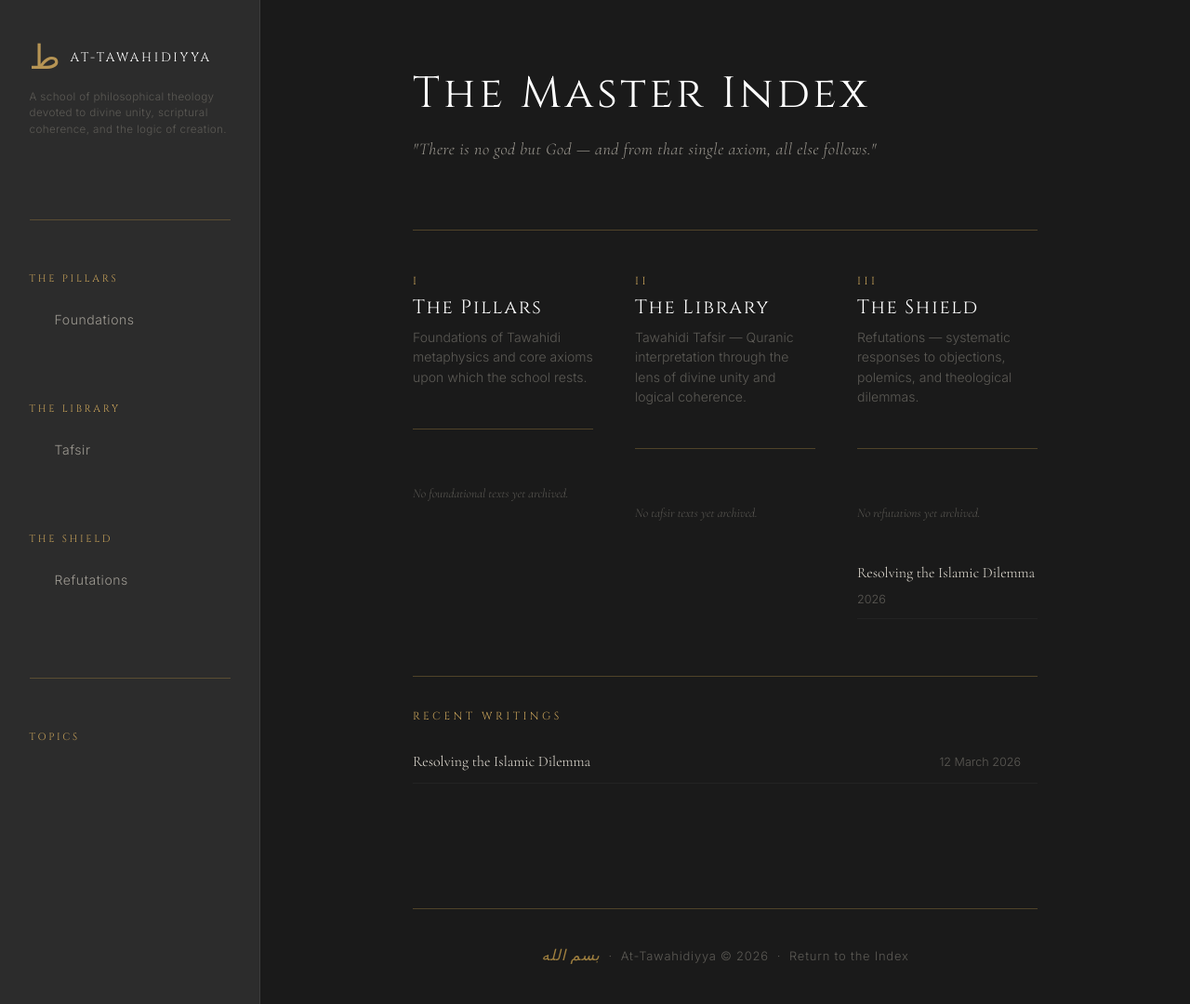
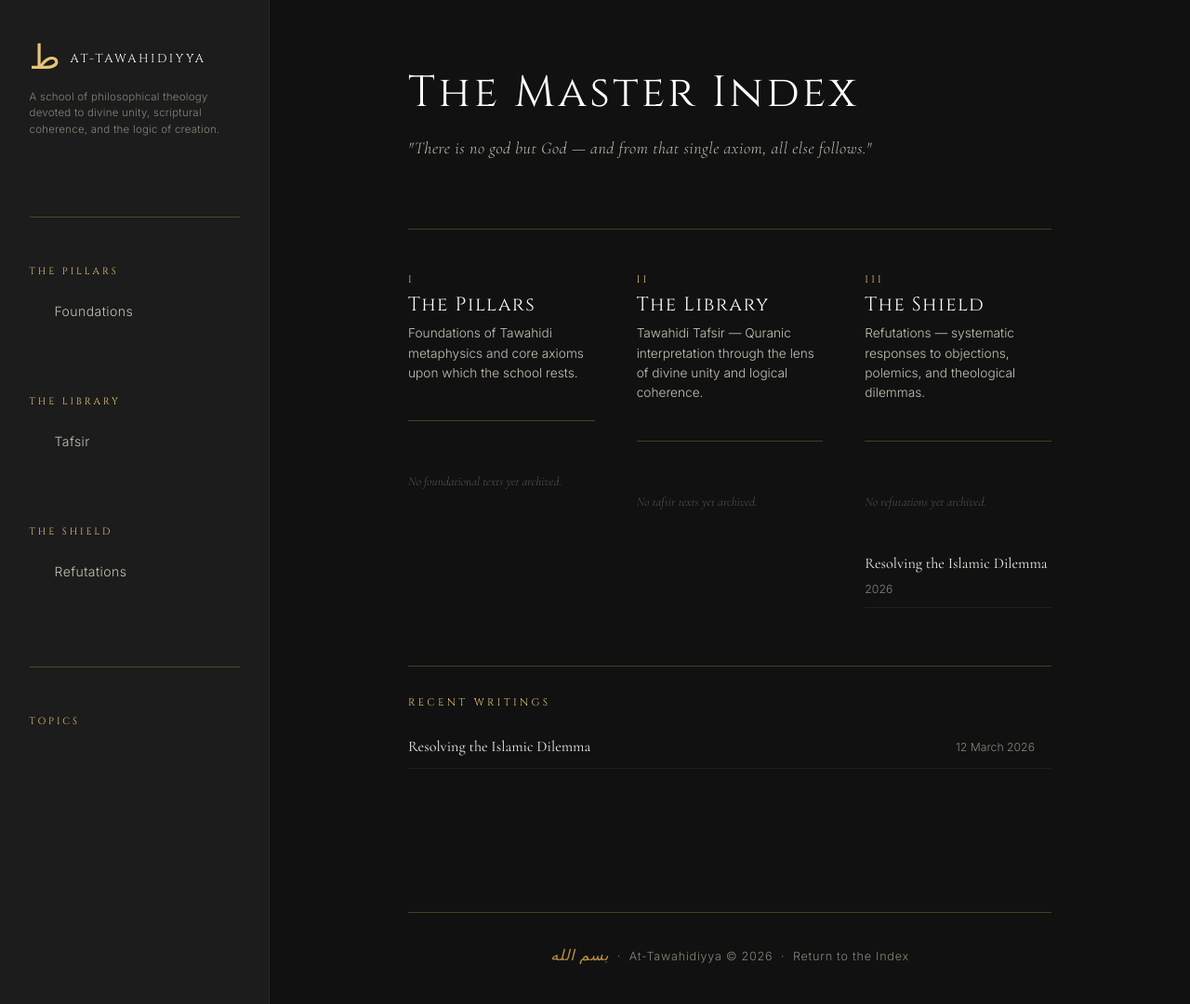
Before and after one commit to Tawhidi-Suleyman/Al-Tawhidiyya, a Jekyll site: the page built from index.md, in a window 1280 px wide and 1080 px high. Shown: the whole window at 93% size. Built offline with Jekyll 4.4.1, drawn with Linux system fonts in a browser that asks for light colours.

Commit message:
Update style.scss

```diff
--- a/assets/css/style.scss
+++ b/assets/css/style.scss
@@ -2,41 +2,41 @@
 ---
 
 /* ═══════════════════════════════════════════════════
-   AT-TAWAHIDIYYA — MASTER STYLESHEET
-   "High-Tech Prophet" · Scholarly Minimalism
+   AT-TAWAHIDIYYA — MASTER STYLESHEET v2
+   High Contrast · High-Tech Prophet · Scholarly
    ═══════════════════════════════════════════════════ */
 
-/* ── DESIGN TOKENS ──────────────────────────────── */
 :root {
-  --charcoal:       #1a1a1a;
-  --charcoal-mid:   #2c2c2c;
-  --charcoal-soft:  #3d3d3d;
-  --gold:           #c5a059;
-  --gold-dim:       #a0803f;
-  --gold-glow:      rgba(197, 160, 89, 0.12);
+  --charcoal:       #111111;
+  --charcoal-mid:   #1c1c1c;
+  --charcoal-soft:  #2a2a2a;
+  --charcoal-hover: #333333;
+  --gold:           #d4aa60;
+  --gold-bright:    #e8c478;
+  --gold-dim:       #b8923e;
+  --gold-glow:      rgba(212, 170, 96, 0.10);
   --white:          #ffffff;
-  --off-white:      #f5f2ec;
-  --text-primary:   #e8e3d9;
-  --text-secondary: #9e9a92;
-  --text-muted:     #5c5a55;
-  --sidebar-width:  280px;
+  --off-white:      #f0ece3;
+  --text-primary:   #f0ece3;
+  --text-secondary: #c8c2b4;
+  --text-muted:     #8a8478;
+  --text-faint:     #5a5650;
+  --sidebar-width:  290px;
   --font-display:   'Cinzel', 'Trajan Pro', serif;
-  --font-body:      'Cormorant Garamond', 'Garamond', Georgia, serif;
+  --font-body:      'Cormorant Garamond', Georgia, serif;
   --font-ui:        'Inter', system-ui, sans-serif;
-  --transition:     all 0.2s ease;
+  --transition:     all 0.18s ease;
+  --radius:         2px;
 }
 
-/* ── RESET & BASE ───────────────────────────────── */
-*, *::before, *::after {
-  box-sizing: border-box;
-  margin: 0;
-  padding: 0;
-}
+/* ── RESET ──────────────────────────────────────── */
+*, *::before, *::after { box-sizing: border-box; margin: 0; padding: 0; }
 
 html {
   font-size: 18px;
   scroll-behavior: smooth;
   -webkit-font-smoothing: antialiased;
+  -moz-osx-font-smoothing: grayscale;
 }
 
 body {
@@ -49,19 +49,11 @@ body {
   line-height: 1.75;
 }
 
-/* ── SCROLLBAR ──────────────────────────────────── */
 ::-webkit-scrollbar { width: 4px; }
 ::-webkit-scrollbar-track { background: var(--charcoal); }
-::-webkit-scrollbar-thumb {
-  background: var(--gold-dim);
-  border-radius: 2px;
-}
+::-webkit-scrollbar-thumb { background: var(--gold-dim); border-radius: 2px; }
 
-/* ── SELECTION ──────────────────────────────────── */
-::selection {
-  background: var(--gold);
-  color: var(--charcoal);
-}
+::selection { background: var(--gold); color: var(--charcoal); }
 
 /* ════════════════════════════════════════════════
    SIDEBAR
@@ -72,20 +64,15 @@ body {
   background-color: var(--charcoal-mid);
   border-right: 1px solid var(--charcoal-soft);
   position: fixed;
-  top: 0;
-  left: 0;
+  top: 0; left: 0;
   overflow-y: auto;
   padding: 2.5rem 1.75rem;
   display: flex;
   flex-direction: column;
-  gap: 0;
   z-index: 100;
 }
 
-/* Sidebar header */
-.sidebar-header {
-  margin-bottom: 1.5rem;
-}
+.sidebar-header { margin-bottom: 1.5rem; }
 
 .site-title-link {
   display: flex;
@@ -96,16 +83,15 @@ body {
 }
 
 .site-glyph {
-  font-family: 'Cormorant Garamond', serif;
+  font-family: var(--font-body);
   font-size: 2rem;
-  color: var(--gold);
+  color: var(--gold-bright);
   line-height: 1;
-  opacity: 0.9;
 }
 
 .site-title {
   font-family: var(--font-display);
-  font-size: 0.75rem;
+  font-size: 0.72rem;
   letter-spacing: 0.2em;
   color: var(--white);
   text-transform: uppercase;
@@ -114,14 +100,105 @@ body {
 
 .site-tagline {
   font-family: var(--font-ui);
-  font-size: 0.65rem;
+  font-size: 0.64rem;
   color: var(--text-muted);
-  line-height: 1.5;
-  letter-spacing: 0.03em;
+  line-height: 1.55;
+  letter-spacing: 0.02em;
   margin-top: 0.25rem;
 }
 
-/* Navigation sections */
+/* ── SEARCH BAR ─────────────────────────────────── */
+.search-container {
+  margin: 1rem 0 0.5rem;
+  position: relative;
+}
+
+#search-input {
+  width: 100%;
+  background: var(--charcoal-soft);
+  border: 1px solid var(--charcoal-hover);
+  border-radius: var(--radius);
+  color: var(--text-primary);
+  font-family: var(--font-ui);
+  font-size: 0.72rem;
+  font-weight: 300;
+  letter-spacing: 0.04em;
+  padding: 0.5rem 0.75rem 0.5rem 2rem;
+  outline: none;
+  transition: var(--transition);
+
+  &::placeholder { color: var(--text-faint); }
+
+  &:focus {
+    border-color: var(--gold-dim);
+    background: var(--charcoal-hover);
+    box-shadow: 0 0 0 2px rgba(212, 170, 96, 0.12);
+  }
+}
+
+.search-icon {
+  position: absolute;
+  left: 0.6rem;
+  top: 50%;
+  transform: translateY(-50%);
+  color: var(--text-faint);
+  font-size: 0.72rem;
+  pointer-events: none;
+}
+
+#search-results {
+  position: absolute;
+  top: calc(100% + 4px);
+  left: 0; right: 0;
+  background: var(--charcoal-mid);
+  border: 1px solid var(--charcoal-soft);
+  border-radius: var(--radius);
+  z-index: 200;
+  max-height: 320px;
+  overflow-y: auto;
+  display: none;
+
+  &:not(:empty) { display: block; }
+
+  li {
+    list-style: none;
+    border-bottom: 1px solid var(--charcoal-soft);
+
+    &:last-child { border-bottom: none; }
+
+    a {
+      display: block;
+      padding: 0.6rem 0.85rem;
+      font-family: var(--font-ui);
+      font-size: 0.72rem;
+      color: var(--text-secondary);
+      text-decoration: none;
+      border: none;
+      transition: var(--transition);
+
+      strong {
+        display: block;
+        color: var(--text-primary);
+        font-weight: 400;
+        margin-bottom: 0.15rem;
+      }
+
+      span {
+        color: var(--text-muted);
+        font-size: 0.66rem;
+      }
+
+      &:hover {
+        background: var(--charcoal-hover);
+        color: var(--gold);
+
+        strong { color: var(--gold); }
+      }
+    }
+  }
+}
+
+/* ── NAV SECTIONS ───────────────────────────────── */
 .nav-section {
   margin-bottom: 1.5rem;
   padding-top: 1rem;
@@ -130,21 +207,16 @@ body {
 .nav-label {
   display: block;
   font-family: var(--font-display);
-  font-size: 0.6rem;
-  letter-spacing: 0.25em;
-  color: var(--gold);
+  font-size: 0.58rem;
+  letter-spacing: 0.28em;
+  color: var(--gold-bright);
   text-transform: uppercase;
-  margin-bottom: 0.6rem;
+  margin-bottom: 0.65rem;
 }
 
-.nav-section ul {
-  list-style: none;
-  padding: 0;
-}
+.nav-section ul { list-style: none; padding: 0; }
 
-.nav-section ul li {
-  margin-bottom: 0.15rem;
-}
+.nav-section ul li { margin-bottom: 0.1rem; }
 
 .nav-section ul li a {
   font-family: var(--font-ui);
@@ -152,26 +224,20 @@ body {
   font-weight: 300;
   color: var(--text-secondary);
   text-decoration: none;
-  letter-spacing: 0.04em;
+  letter-spacing: 0.03em;
+  display: block;
+  padding: 0.22rem 0;
   transition: var(--transition);
-  display: block;
-  padding: 0.2rem 0;
 
-  &:hover {
-    color: var(--gold);
-    padding-left: 0.4rem;
-  }
+  &:hover { color: var(--gold-bright); padding-left: 0.4rem; }
 }
 
 .nav-sub a {
-  font-size: 0.72rem !important;
+  font-size: 0.7rem !important;
   color: var(--text-muted) !important;
-  padding-left: 0.8rem !important;
+  padding-left: 0.75rem !important;
 
-  &:hover {
-    color: var(--gold) !important;
-    padding-left: 1.1rem !important;
-  }
+  &:hover { color: var(--gold) !important; padding-left: 1.1rem !important; }
 }
 
 /* Sidebar tag cloud */
@@ -181,6 +247,30 @@ body {
   gap: 0.4rem;
   padding-top: 0.5rem;
 }
+
+/* ── GOLD RULE ───────────────────────────────────── */
+hr, .gold-rule {
+  border: none;
+  border-top: 1px solid var(--gold-dim);
+  opacity: 0.35;
+  margin: 1.75rem 0;
+  position: relative;
+
+  &::after {
+    content: '◆';
+    position: absolute;
+    left: 50%;
+    top: 50%;
+    transform: translate(-50%, -50%);
+    background: var(--charcoal);
+    color: var(--gold-dim);
+    font-size: 0.45rem;
+    padding: 0 0.5rem;
+    opacity: 0.7;
+  }
+}
+
+.sidebar .gold-rule::after { background: var(--charcoal-mid); }
 
 /* ════════════════════════════════════════════════
    MAIN CONTENT
@@ -194,7 +284,7 @@ body {
 }
 
 .content-wrapper {
-  max-width: 780px;
+  max-width: 800px;
   margin: 0 auto;
   padding: 4rem 3rem 3rem;
   flex: 1;
@@ -202,49 +292,40 @@ body {
 }
 
 /* ════════════════════════════════════════════════
-   TYPOGRAPHY
+   TYPOGRAPHY — HIGH CONTRAST
    ════════════════════════════════════════════════ */
 h1, h2, h3, h4, h5, h6 {
   font-family: var(--font-display);
   font-weight: 400;
   color: var(--white);
-  line-height: 1.25;
+  line-height: 1.2;
   letter-spacing: 0.04em;
 }
 
-h1 { font-size: 2.2rem; margin-bottom: 1rem; }
-h2 { font-size: 1.5rem; margin-bottom: 0.75rem; margin-top: 2.5rem; }
-h3 { font-size: 1.2rem; margin-bottom: 0.5rem; margin-top: 2rem; color: var(--gold); }
-h4 { font-size: 1rem; margin-top: 1.5rem; color: var(--text-secondary); letter-spacing: 0.08em; }
+h1 { font-size: 2.3rem; margin-bottom: 1rem; }
+h2 { font-size: 1.5rem; margin-bottom: 0.75rem; margin-top: 2.5rem; color: var(--off-white); }
+h3 { font-size: 1.2rem; margin-bottom: 0.5rem; margin-top: 2rem; color: var(--gold-bright); }
+h4 { font-size: 0.95rem; margin-top: 1.5rem; color: var(--text-secondary); letter-spacing: 0.1em; }
 
 p {
   margin-bottom: 1.4rem;
-  font-size: 1.05rem;
-  color: var(--text-primary);
-  line-height: 1.85;
+  font-size: 1.08rem;
+  color: var(--text-primary);     /* was text-secondary — now much brighter */
+  line-height: 1.9;
 }
 
 a {
-  color: var(--gold);
+  color: var(--gold-bright);
   text-decoration: none;
   border-bottom: 1px solid transparent;
   transition: var(--transition);
 
-  &:hover {
-    color: var(--white);
-    border-bottom-color: var(--gold-dim);
-  }
+  &:hover { color: var(--white); border-bottom-color: var(--gold-dim); }
 }
 
-em, i {
-  font-style: italic;
-  color: var(--text-secondary);
-}
+em, i { font-style: italic; color: var(--text-secondary); }
 
-strong, b {
-  font-weight: 600;
-  color: var(--white);
-}
+strong, b { font-weight: 600; color: var(--white); }
 
 blockquote {
   margin: 2rem 0;
@@ -253,16 +334,16 @@ blockquote {
   background: var(--gold-glow);
   color: var(--text-secondary);
   font-style: italic;
-  font-size: 1.1rem;
+  font-size: 1.12rem;
 
-  p { margin: 0; color: inherit; }
+  p { margin: 0; color: inherit; line-height: 1.75; }
 }
 
 code {
   font-family: 'Courier New', monospace;
   font-size: 0.85em;
   background: var(--charcoal-soft);
-  color: var(--gold);
+  color: var(--gold-bright);
   padding: 0.1em 0.4em;
   border-radius: 2px;
 }
@@ -274,67 +355,56 @@ pre {
   overflow-x: auto;
   margin: 1.5rem 0;
 
-  code {
-    background: none;
-    padding: 0;
-    color: var(--text-primary);
-  }
+  code { background: none; padding: 0; color: var(--text-primary); }
 }
 
 ul, ol {
   margin: 1rem 0 1.4rem 1.5rem;
 
-  li {
-    margin-bottom: 0.4rem;
-    color: var(--text-primary);
+  li { margin-bottom: 0.45rem; color: var(--text-primary); }
+}
+
+/* ════════════════════════════════════════════════
+   TAG PILLS (shared)
+   ════════════════════════════════════════════════ */
+.tag-pill {
+  display: inline-block;
+  font-family: var(--font-ui);
+  font-size: 0.65rem;
+  font-weight: 400;
+  letter-spacing: 0.1em;
+  text-transform: uppercase;
+  color: var(--gold-bright);
+  background: transparent;
+  border: 1px solid var(--gold-dim);
+  padding: 0.22rem 0.7rem;
+  border-radius: var(--radius);
+  text-decoration: none;
+  transition: var(--transition);
+
+  &:hover {
+    background: var(--gold);
+    color: var(--charcoal);
+    border-color: var(--gold);
+    border-bottom: 1px solid var(--gold);
   }
 }
 
-/* ── GOLD HORIZONTAL RULE ───────────────────────── */
-hr,
-.gold-rule {
-  border: none;
-  border-top: 1px solid var(--gold-dim);
-  opacity: 0.4;
-  margin: 2rem 0;
-  position: relative;
-
-  &::after {
-    content: '◆';
-    position: absolute;
-    left: 50%;
-    top: 50%;
-    transform: translate(-50%, -50%);
-    background: var(--charcoal);
-    color: var(--gold-dim);
-    font-size: 0.5rem;
-    padding: 0 0.5rem;
-    opacity: 0.6;
-  }
-}
-
-.post-rule {
-  &::after { background: var(--charcoal); }
-}
-
 /* ════════════════════════════════════════════════
-   INDEX PAGE — MASTER INDEX
+   INDEX PAGE
    ════════════════════════════════════════════════ */
-.index-header {
-  padding-bottom: 1rem;
-}
+.index-header { padding-bottom: 1rem; }
 
 .index-title {
   font-size: 2.6rem;
-  letter-spacing: 0.08em;
+  letter-spacing: 0.07em;
   color: var(--white);
   margin-bottom: 0.75rem;
 }
 
 .index-epigraph {
-  font-family: var(--font-body);
   font-size: 1rem;
-  color: var(--text-muted);
+  color: var(--text-secondary);
   font-style: italic;
   letter-spacing: 0.03em;
 }
@@ -346,27 +416,18 @@ hr,
   grid-template-columns: 1fr 1fr 1fr;
   gap: 2.5rem;
   margin-bottom: 3rem;
-
-  @media (max-width: 900px) {
-    grid-template-columns: 1fr;
-  }
 }
 
-.index-column {
-  display: flex;
-  flex-direction: column;
-}
+.index-column { display: flex; flex-direction: column; }
 
-.column-header {
-  margin-bottom: 0.5rem;
-}
+.column-header { margin-bottom: 0.5rem; }
 
 .column-numeral {
   display: block;
   font-family: var(--font-display);
-  font-size: 0.65rem;
+  font-size: 0.6rem;
   letter-spacing: 0.3em;
-  color: var(--gold);
+  color: var(--gold-bright);
   margin-bottom: 0.3rem;
   text-transform: uppercase;
 }
@@ -374,15 +435,16 @@ hr,
 .column-title {
   font-size: 1.15rem;
   margin: 0 0 0.4rem;
-  letter-spacing: 0.08em;
+  letter-spacing: 0.07em;
+  color: var(--white);
 }
 
 .column-subtitle {
-  font-size: 0.78rem;
-  color: var(--text-muted);
+  font-size: 0.76rem;
+  color: var(--text-secondary);
   font-family: var(--font-ui);
   font-weight: 300;
-  line-height: 1.5;
+  line-height: 1.55;
   margin: 0;
 }
 
@@ -393,48 +455,49 @@ hr,
 
   li {
     padding: 0.5rem 0;
-    border-bottom: 1px solid rgba(255,255,255,0.04);
+    border-bottom: 1px solid rgba(255,255,255,0.06);
     display: flex;
     flex-direction: column;
     gap: 0.15rem;
 
     a {
-      font-size: 0.88rem;
+      font-size: 0.9rem;
       font-family: var(--font-body);
       color: var(--text-primary);
       border: none;
+      font-weight: 400;
 
-      &:hover { color: var(--gold); }
+      &:hover { color: var(--gold-bright); }
     }
 
     time {
-      font-size: 0.7rem;
+      font-size: 0.68rem;
       color: var(--text-muted);
       font-family: var(--font-ui);
-      font-weight: 300;
     }
   }
 }
 
 .entry-excerpt {
-  font-size: 0.73rem;
+  font-size: 0.72rem;
   color: var(--text-muted);
   font-family: var(--font-ui);
-  line-height: 1.4;
+  line-height: 1.45;
 }
 
 .empty-notice {
-  font-size: 0.75rem;
-  color: var(--text-muted);
+  font-size: 0.74rem;
+  color: var(--text-faint);
   font-style: italic;
   border-bottom: none !important;
 }
 
-/* Recent writings section */
+/* ── RECENT WRITINGS ────────────────────────────── */
 .section-heading {
-  font-size: 0.65rem;
+  font-family: var(--font-display);
+  font-size: 0.62rem;
   letter-spacing: 0.3em;
-  color: var(--gold);
+  color: var(--gold-bright);
   text-transform: uppercase;
   margin: 0 0 1rem;
 }
@@ -448,11 +511,7 @@ hr,
   a { flex: 1; }
 }
 
-.inline-tags {
-  display: flex;
-  gap: 0.3rem;
-  flex-wrap: wrap;
-}
+.inline-tags { display: flex; gap: 0.3rem; flex-wrap: wrap; }
 
 .tag-inline {
   font-family: var(--font-ui);
@@ -463,42 +522,55 @@ hr,
 }
 
 /* ════════════════════════════════════════════════
+   KEYWORD INDEX (tag cloud on homepage)
+   ════════════════════════════════════════════════ */
+.keyword-index {
+  margin-top: 3rem;
+}
+
+.keyword-index-grid {
+  display: flex;
+  flex-wrap: wrap;
+  gap: 0.6rem;
+  margin-top: 1rem;
+  padding: 1.5rem;
+  background: var(--charcoal-mid);
+  border: 1px solid var(--charcoal-soft);
+  border-radius: var(--radius);
+}
+
+/* ════════════════════════════════════════════════
    POST LAYOUT
    ════════════════════════════════════════════════ */
-.post-article {
-  max-width: 100%;
-}
+.post-article { max-width: 100%; }
 
-.post-header {
-  margin-bottom: 1.5rem;
-}
+.post-header { margin-bottom: 1.5rem; }
 
-.post-category {
-  margin-bottom: 0.75rem;
-}
+.post-category { margin-bottom: 0.75rem; }
 
 .category-badge {
   font-family: var(--font-display);
-  font-size: 0.6rem;
+  font-size: 0.58rem;
   letter-spacing: 0.3em;
-  color: var(--gold);
+  color: var(--gold-bright);
   text-transform: uppercase;
   padding: 0.2rem 0.7rem;
   border: 1px solid var(--gold-dim);
-  border-radius: 1px;
+  border-radius: var(--radius);
 }
 
 .post-title {
   font-size: 2.4rem;
   line-height: 1.15;
   margin: 0.5rem 0;
+  color: var(--white);
 }
 
 .post-date {
   display: block;
   font-family: var(--font-ui);
-  font-size: 0.75rem;
-  color: var(--text-muted);
+  font-size: 0.73rem;
+  color: var(--text-secondary);
   letter-spacing: 0.1em;
   margin-top: 0.5rem;
 }
@@ -506,63 +578,29 @@ hr,
 .post-body {
   margin-top: 2rem;
 
-  h2 {
-    font-size: 1.3rem;
-    letter-spacing: 0.06em;
-    padding-top: 1rem;
-  }
+  p { color: var(--text-primary); }
+
+  h2 { font-size: 1.3rem; letter-spacing: 0.06em; padding-top: 1rem; color: var(--off-white); }
 }
 
-/* ── TAG SYSTEM ─────────────────────────────────── */
-.post-meta-footer {
-  margin-top: 3rem;
-}
+/* ── TAG METADATA BLOCK ─────────────────────────── */
+.post-meta-footer { margin-top: 3rem; }
 
-.post-tags-block {
-  margin: 1.5rem 0;
-}
+.post-tags-block { margin: 1.5rem 0; }
 
 .tags-label {
   display: block;
   font-family: var(--font-ui);
-  font-size: 0.7rem;
-  color: var(--text-muted);
+  font-size: 0.68rem;
+  color: var(--text-secondary);
   letter-spacing: 0.1em;
   text-transform: uppercase;
   margin-bottom: 0.75rem;
 }
 
-.tag-list {
-  display: flex;
-  flex-wrap: wrap;
-  gap: 0.5rem;
-}
+.tag-list { display: flex; flex-wrap: wrap; gap: 0.5rem; }
 
-.tag-pill {
-  display: inline-block;
-  font-family: var(--font-ui);
-  font-size: 0.68rem;
-  font-weight: 400;
-  letter-spacing: 0.1em;
-  text-transform: uppercase;
-  color: var(--gold);
-  background: transparent;
-  border: 1px solid var(--gold-dim);
-  padding: 0.25rem 0.75rem;
-  border-radius: 1px;
-  text-decoration: none;
-  transition: var(--transition);
-
-  &:hover {
-    background: var(--gold);
-    color: var(--charcoal);
-    border-color: var(--gold);
-    border-bottom: 1px solid var(--gold);
-  }
-}
-
-.post-related {
-  margin-top: 1.5rem;
+.post-related { margin-top: 1.5rem; }
 
 .related-list {
   list-style: none;
@@ -571,17 +609,43 @@ hr,
 
   li {
     padding: 0.3rem 0;
-      border-bottom: 1px solid rgba(255,255,255,0.04);
+    border-bottom: 1px solid rgba(255,255,255,0.05);
 
     a {
       font-size: 0.88rem;
       color: var(--text-secondary);
       border: none;
 
-        &:hover { color: var(--gold); }
+      &:hover { color: var(--gold-bright); }
     }
   }
 }
+
+/* ════════════════════════════════════════════════
+   GISCUS COMMENTS
+   ════════════════════════════════════════════════ */
+.comments-section {
+  margin-top: 4rem;
+
+  .comments-heading {
+    font-family: var(--font-display);
+    font-size: 0.62rem;
+    letter-spacing: 0.3em;
+    color: var(--gold-bright);
+    text-transform: uppercase;
+    margin-bottom: 1.5rem;
+    display: block;
+  }
+}
+
+/* Override giscus iframe container */
+.giscus {
+  margin-top: 1rem;
+}
+
+.giscus-frame {
+  border-radius: var(--radius);
+  color-scheme: dark;
 }
 
 /* ════════════════════════════════════════════════
@@ -589,24 +653,19 @@ hr,
    ════════════════════════════════════════════════ */
 .page-footer {
   padding: 2rem 3rem;
-  max-width: 780px;
+  max-width: 800px;
   margin: 0 auto;
   width: 100%;
 
   p {
     font-family: var(--font-ui);
-    font-size: 0.72rem;
+    font-size: 0.7rem;
     color: var(--text-muted);
     text-align: center;
     letter-spacing: 0.06em;
     margin: 0;
 
-    a {
-      color: var(--text-muted);
-      border: none;
-
-      &:hover { color: var(--gold); }
-    }
+    a { color: var(--text-muted); border: none; &:hover { color: var(--gold-bright); } }
   }
 }
 
@@ -630,16 +689,9 @@ hr,
   }
 
   body { flex-direction: column; }
+  .main-content { margin-left: 0; }
+  .content-wrapper { padding: 2rem 1.5rem; }
+  .master-index { grid-template-columns: 1fr; }
 
-  .main-content {
-    margin-left: 0;
+  #search-results { position: fixed; left: 1rem; right: 1rem; top: auto; }
 }
-
-  .content-wrapper {
-    padding: 2rem 1.5rem;
-  }
-
-  .master-index {
-    grid-template-columns: 1fr;
-  }
-}
```
Lines whose indentation alone changed are shown as unchanged.
